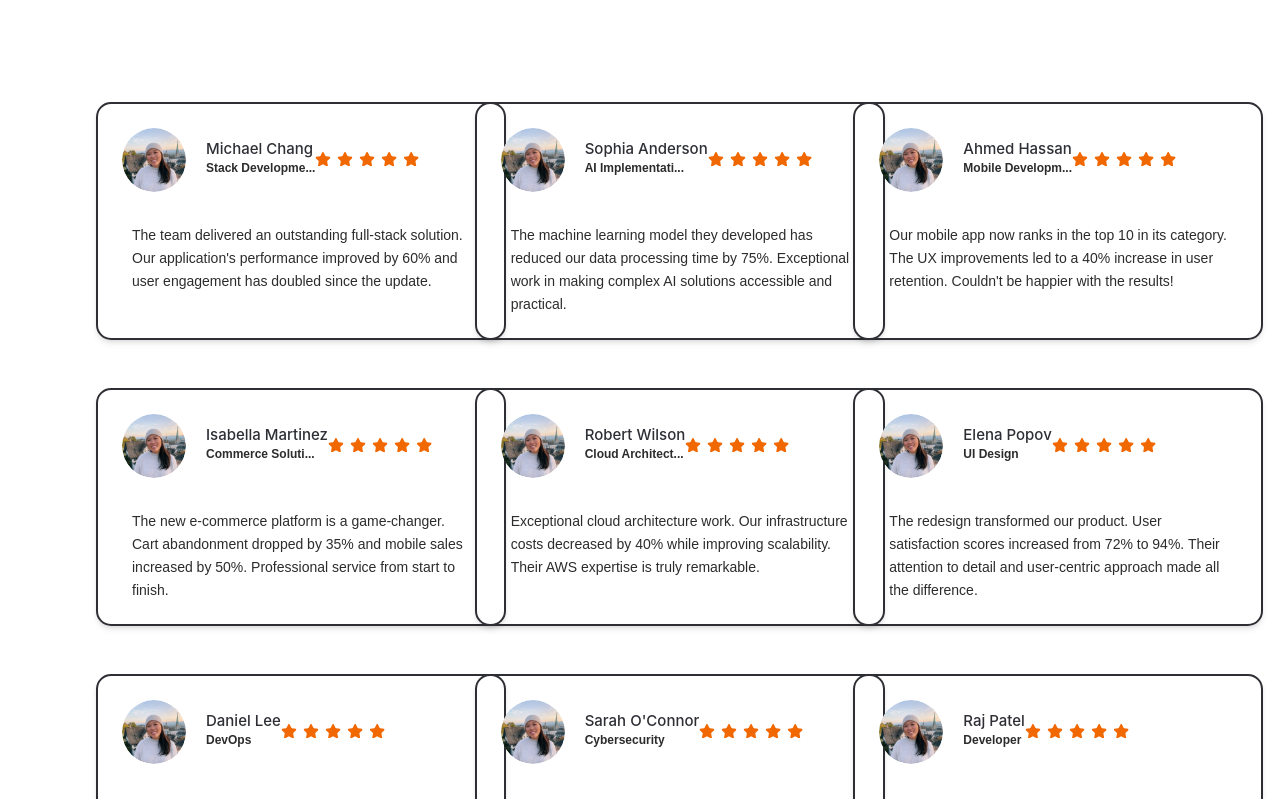
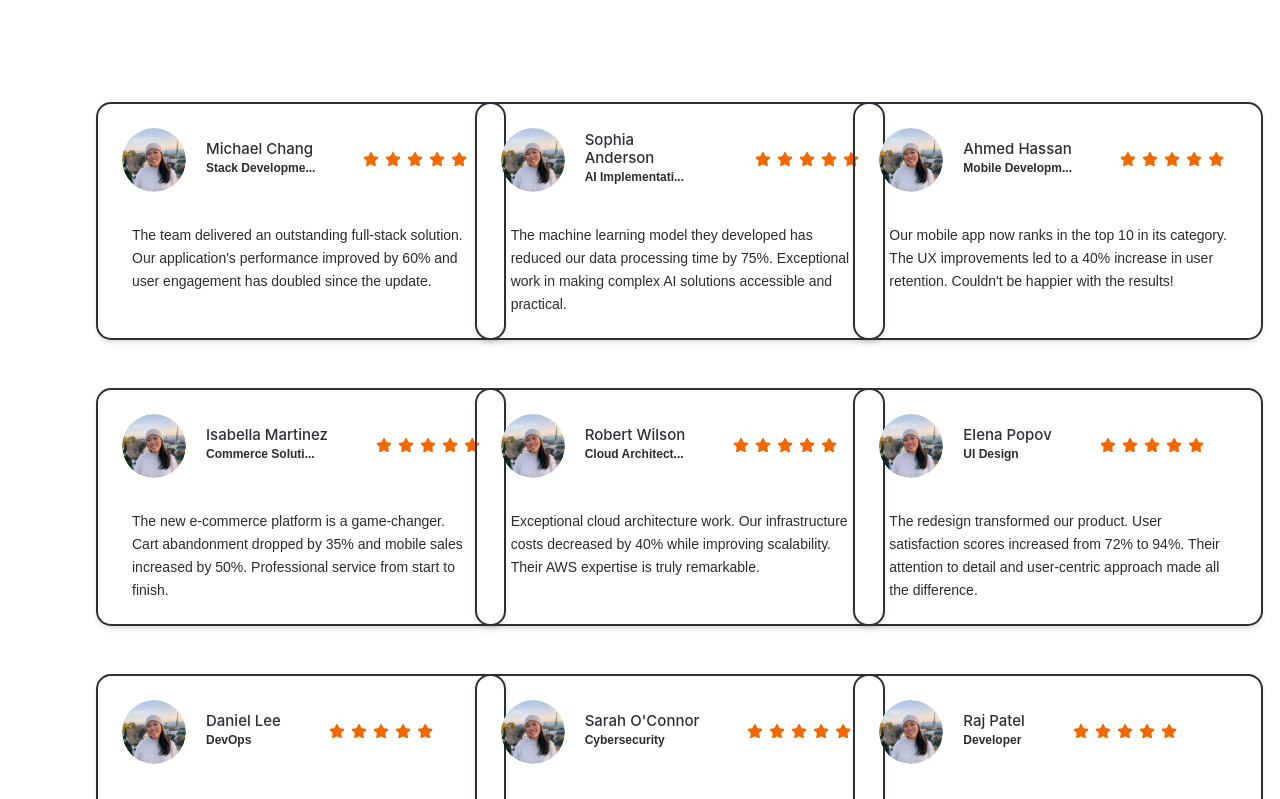
Before and after one commit to mohdyasirarman/All-Assignment-Help, a Next.js app: page /review in a window 1280 px wide. Shown: the part 1081-1880 px from the top of the page. Built offline with nearby package versions, Linux system fonts and the light colour scheme.

Commit message:
fix bugs

```diff
--- a/src/components/landing-page/expertHomePage.tsx
+++ b/src/components/landing-page/expertHomePage.tsx
@@ -65,7 +65,7 @@ export default function HeroSection({ changeInH, changeInP }: heroHelpProps) {
             </svg>
           </button>
         </div>
-        <div className="btm relative w-[81%] h-[85px] top-[590px] z-50 px-4 -bottom-1 bg-white shadow-lg left-[50%] rounded-2xl -translate-x-[50%] -translate-y-[50%]  ">
+        <div className="btm relative w-[81%] h-[85px] top-[590px] z-40 px-4 -bottom-1 bg-white shadow-lg left-[50%] rounded-2xl -translate-x-[50%] -translate-y-[50%]  ">
           <div className="flex items-center justify-between">
             <div className="flex justify-center items-center gap-7 py-4 z-50">
               <DropdownMenu>
--- a/src/components/landing-page/feedbackgrid.tsx
+++ b/src/components/landing-page/feedbackgrid.tsx
@@ -88,7 +88,7 @@ const FeedbackGrid: React.FC<FeedbackGridProps> = ({
                   alt="Rating Stars"
                   width={104}
                   height={15}
-                  className="ml-auto"
+                  className="ml-12 "
                 />
               </div>
             </div>
```
